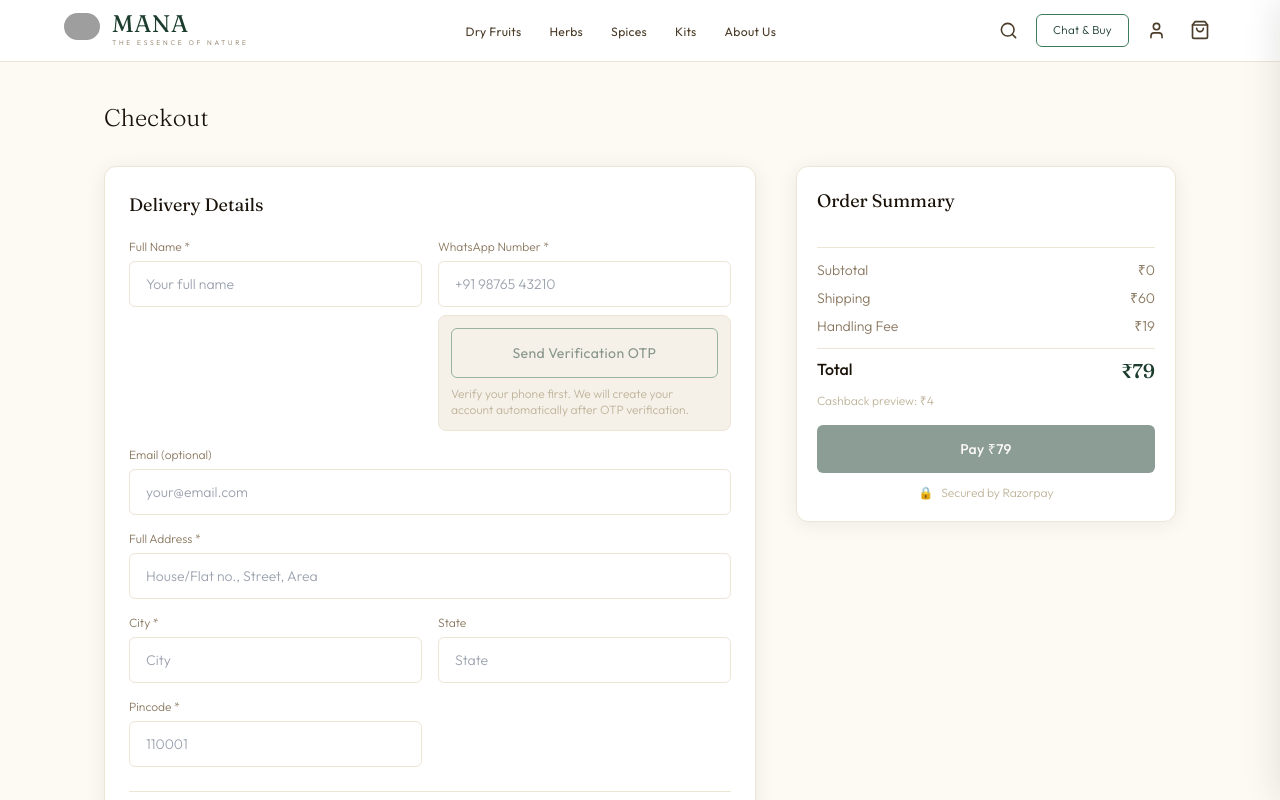
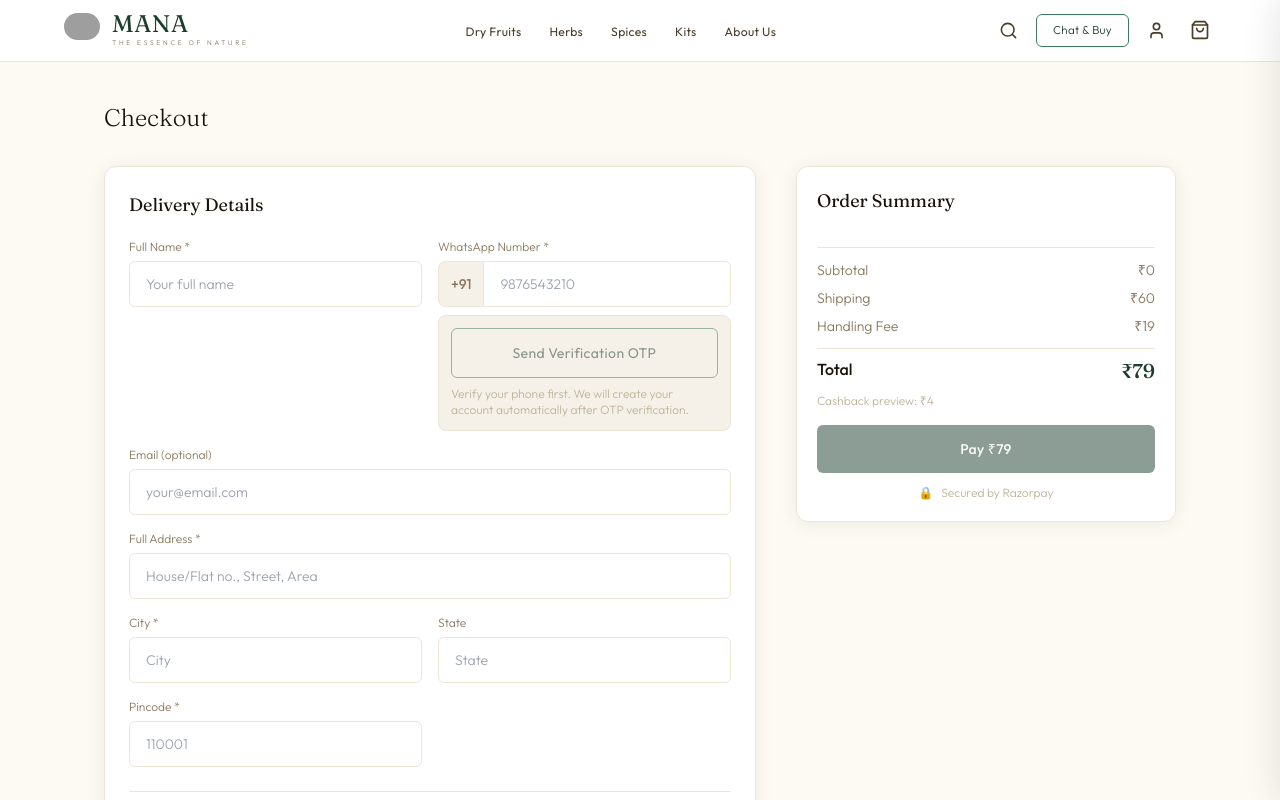
Before and after one commit to liability202/Project-mana, a Next.js app: page /checkout in a window 1280 px wide. Shown: the top 800 px of the page. Built offline with nearby package versions, Linux system fonts and the light colour scheme; grey boxes are pictures that could not be loaded.

Commit message:
number prefix change and otp via whatsapp

```diff
--- a/app/checkout/page.tsx
+++ b/app/checkout/page.tsx
@@ -231,10 +231,7 @@ export default function CheckoutPage() {
 
       setOtpStatus('code-sent')
       setOtpCode('')
-      const channelLabel = Array.isArray(data.channels) && data.channels.length > 0
-        ? data.channels.join(' + ')
-        : 'your phone'
-      const hint = data.dev_otp ? `Test OTP: ${data.dev_otp}` : `OTP sent via ${channelLabel}`
+      const hint = data.dev_otp ? `Test OTP: ${data.dev_otp}` : `OTP sent via WhatsApp`
       setOtpHint(hint)
       showToast(hint)
     } catch (err: any) {
@@ -552,7 +549,20 @@ export default function CheckoutPage() {
             </div>
             <div>
               <label className="text-xs text-ink-3 block mb-1.5">WhatsApp Number *</label>
-              <input name="phone" value={form.phone} onChange={handleChange} placeholder="+91 98765 43210" type="tel" className="input" />
+              <div className="flex">
+                <span className="inline-flex items-center px-3 border border-r-0 border-ivory-3 rounded-l-lg bg-ivory-2 text-ink-3 sm:text-sm font-medium">
+                  +91
+                </span>
+                <input
+                  name="phone"
+                  value={form.phone}
+                  onChange={handleChange}
+                  placeholder="9876543210"
+                  type="tel"
+                  maxLength={10}
+                  className="input rounded-l-none"
+                />
+              </div>
               <div className="mt-2 rounded-lg border border-ivory-3 bg-ivory-2 p-3">
                 <div className="flex flex-col gap-2 sm:flex-row">
                   {otpStatus === 'verified' ? (
--- a/app/profile/page.tsx
+++ b/app/profile/page.tsx
@@ -151,7 +151,7 @@ export default function ProfilePage() {
 
       setStep('verify')
       setOtpCode('')
-      const hint = data.dev_otp ? `Test OTP: ${data.dev_otp}` : `OTP sent via SMS/WhatsApp`
+      const hint = data.dev_otp ? `Test OTP: ${data.dev_otp}` : `OTP sent via WhatsApp`
       setOtpHint(hint)
       showToast('OTP sent successfully')
     } catch (err: any) {
```
